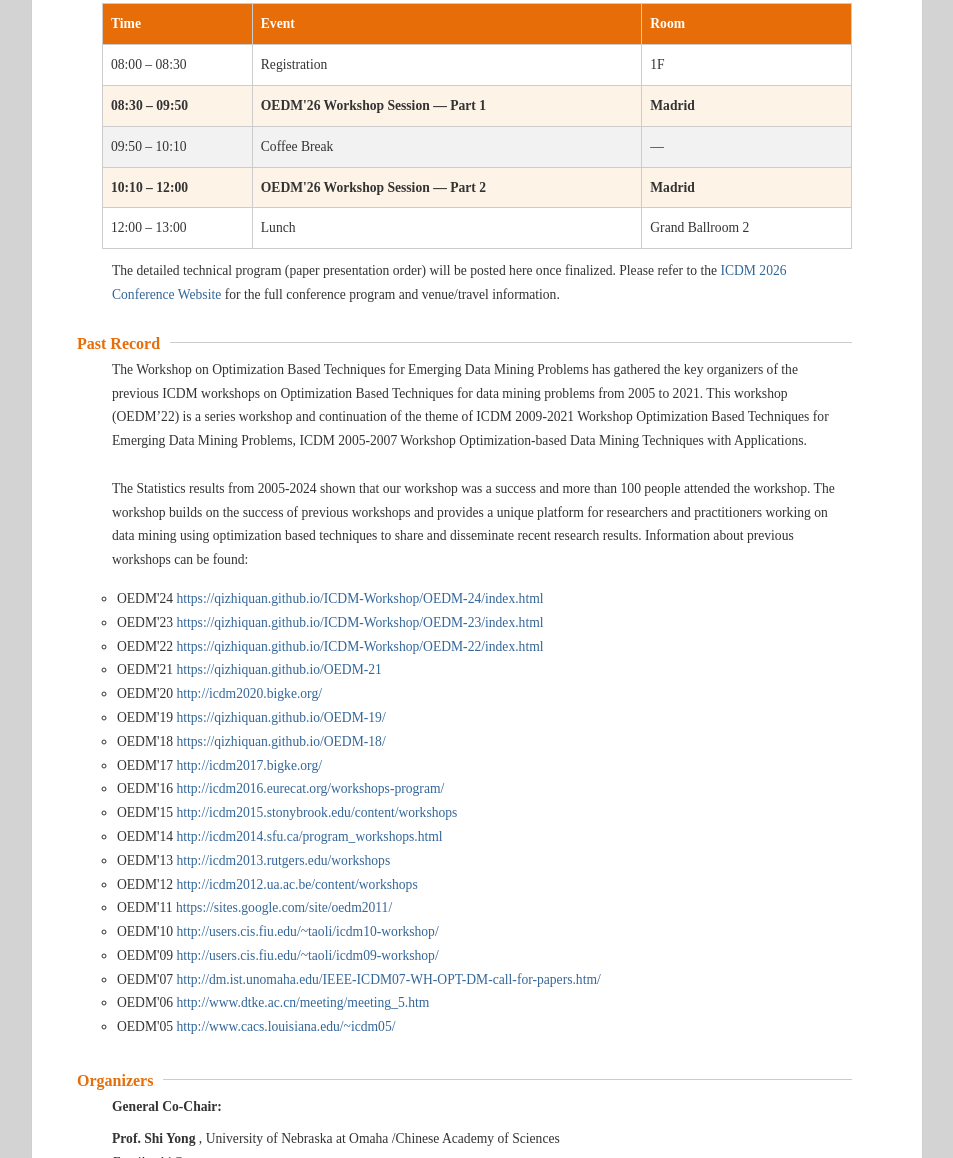
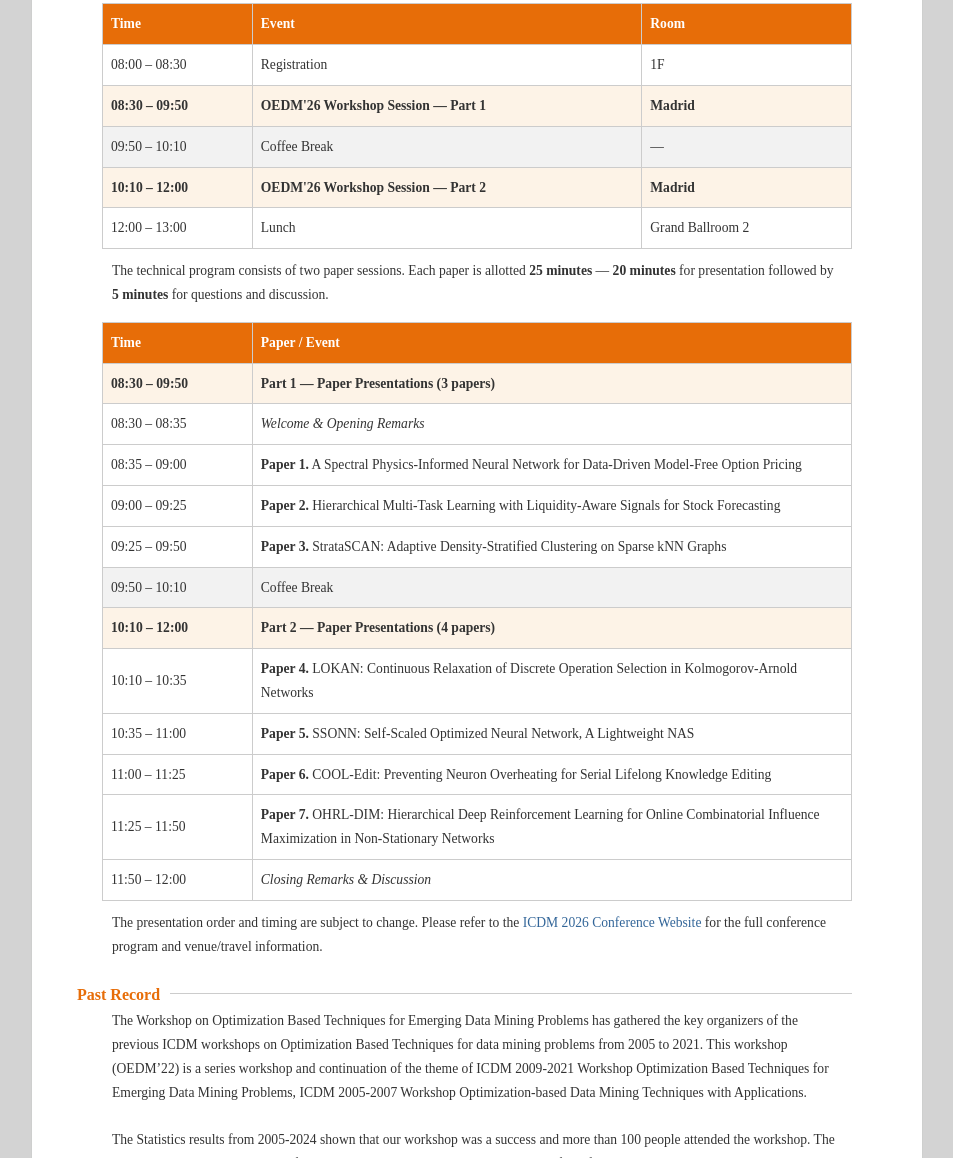
Before and after one commit to Fan-Meng/ICDM-Workshop, a plain HTML site: page OEDM-26/index.html in a window 1280 px wide. Shown: the part 2156-3314 px from the top of the page, without its empty margins (163-1116 px from the left). Drawn offline with Linux system fonts and the light colour scheme.

Commit message:
Update OEDM'26: add detailed paper presentation program
Schedule 7 accepted papers in two sessions, 25 minutes each
(20 min talk + 5 min Q&A), with OHRL-DIM placed last.

Co-Authored-By: Claude Code <noreply@anthropic.com>

```diff
--- a/OEDM-26/index.html
+++ b/OEDM-26/index.html
@@ -168,8 +168,69 @@
     </table>
 
     <p class="Introduction">
-        The detailed technical program (paper presentation order) will be posted here once finalized.
-        Please refer to the <a href="https://icdm2026.neu.edu.cn/">ICDM 2026 Conference Website</a>
+        The technical program consists of two paper sessions. Each paper is allotted
+        <b>25 minutes</b> — <b>20 minutes</b> for presentation followed by <b>5 minutes</b>
+        for questions and discussion.
+    </p>
+
+    <table style="width:100%; border-collapse:collapse; margin:15px 0 10px; font-size:90%;">
+        <tr style="background-color:#E76D08; color:#ffffff;">
+            <th style="width:20%; padding:8px; border:1px solid #cccccc; text-align:left;">Time</th>
+            <th style="padding:8px; border:1px solid #cccccc; text-align:left;">Paper / Event</th>
+        </tr>
+        <tr style="background-color:#FDF3E7;">
+            <td style="padding:8px; border:1px solid #cccccc;"><b>08:30 – 09:50</b></td>
+            <td style="padding:8px; border:1px solid #cccccc;"><b>Part 1 — Paper Presentations (3 papers)</b></td>
+        </tr>
+        <tr>
+            <td style="padding:8px; border:1px solid #cccccc;">08:30 – 08:35</td>
+            <td style="padding:8px; border:1px solid #cccccc;"><i>Welcome &amp; Opening Remarks</i></td>
+        </tr>
+        <tr>
+            <td style="padding:8px; border:1px solid #cccccc;">08:35 – 09:00</td>
+            <td style="padding:8px; border:1px solid #cccccc;"><b>Paper 1.</b> A Spectral Physics-Informed Neural Network for Data-Driven Model-Free Option Pricing</td>
+        </tr>
+        <tr>
+            <td style="padding:8px; border:1px solid #cccccc;">09:00 – 09:25</td>
+            <td style="padding:8px; border:1px solid #cccccc;"><b>Paper 2.</b> Hierarchical Multi-Task Learning with Liquidity-Aware Signals for Stock Forecasting</td>
+        </tr>
+        <tr>
+            <td style="padding:8px; border:1px solid #cccccc;">09:25 – 09:50</td>
+            <td style="padding:8px; border:1px solid #cccccc;"><b>Paper 3.</b> StrataSCAN: Adaptive Density-Stratified Clustering on Sparse kNN Graphs</td>
+        </tr>
+        <tr style="background-color:#F2F2F2;">
+            <td style="padding:8px; border:1px solid #cccccc;">09:50 – 10:10</td>
+            <td style="padding:8px; border:1px solid #cccccc;">Coffee Break</td>
+        </tr>
+        <tr style="background-color:#FDF3E7;">
+            <td style="padding:8px; border:1px solid #cccccc;"><b>10:10 – 12:00</b></td>
+            <td style="padding:8px; border:1px solid #cccccc;"><b>Part 2 — Paper Presentations (4 papers)</b></td>
+        </tr>
+        <tr>
+            <td style="padding:8px; border:1px solid #cccccc;">10:10 – 10:35</td>
+            <td style="padding:8px; border:1px solid #cccccc;"><b>Paper 4.</b> LOKAN: Continuous Relaxation of Discrete Operation Selection in Kolmogorov-Arnold Networks</td>
+        </tr>
+        <tr>
+            <td style="padding:8px; border:1px solid #cccccc;">10:35 – 11:00</td>
+            <td style="padding:8px; border:1px solid #cccccc;"><b>Paper 5.</b> SSONN: Self-Scaled Optimized Neural Network, A Lightweight NAS</td>
+        </tr>
+        <tr>
+            <td style="padding:8px; border:1px solid #cccccc;">11:00 – 11:25</td>
+            <td style="padding:8px; border:1px solid #cccccc;"><b>Paper 6.</b> COOL-Edit: Preventing Neuron Overheating for Serial Lifelong Knowledge Editing</td>
+        </tr>
+        <tr>
+            <td style="padding:8px; border:1px solid #cccccc;">11:25 – 11:50</td>
+            <td style="padding:8px; border:1px solid #cccccc;"><b>Paper 7.</b> OHRL-DIM: Hierarchical Deep Reinforcement Learning for Online Combinatorial Influence Maximization in Non-Stationary Networks</td>
+        </tr>
+        <tr>
+            <td style="padding:8px; border:1px solid #cccccc;">11:50 – 12:00</td>
+            <td style="padding:8px; border:1px solid #cccccc;"><i>Closing Remarks &amp; Discussion</i></td>
+        </tr>
+    </table>
+
+    <p class="Introduction">
+        The presentation order and timing are subject to change. Please refer to the
+        <a href="https://icdm2026.neu.edu.cn/">ICDM 2026 Conference Website</a>
         for the full conference program and venue/travel information.
     </p>
     <!-- Workshop Schedule end -->
```
